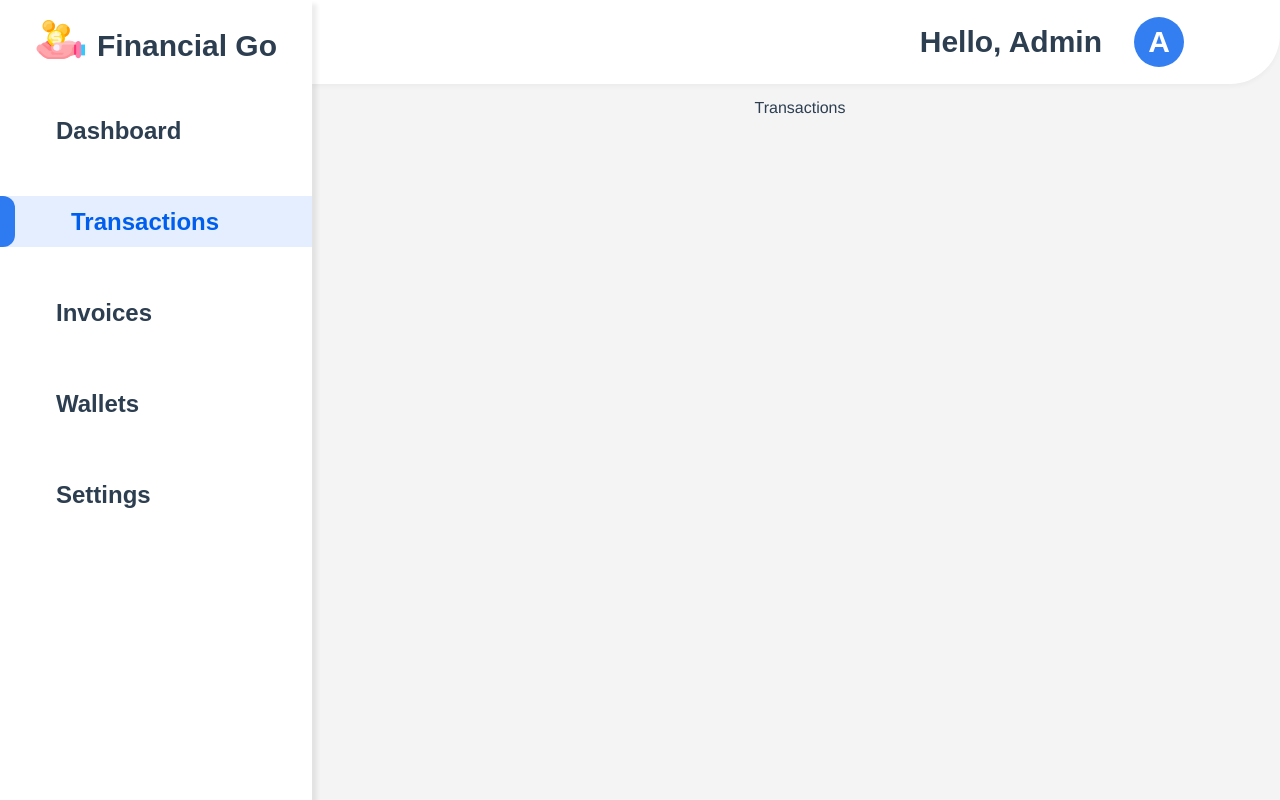
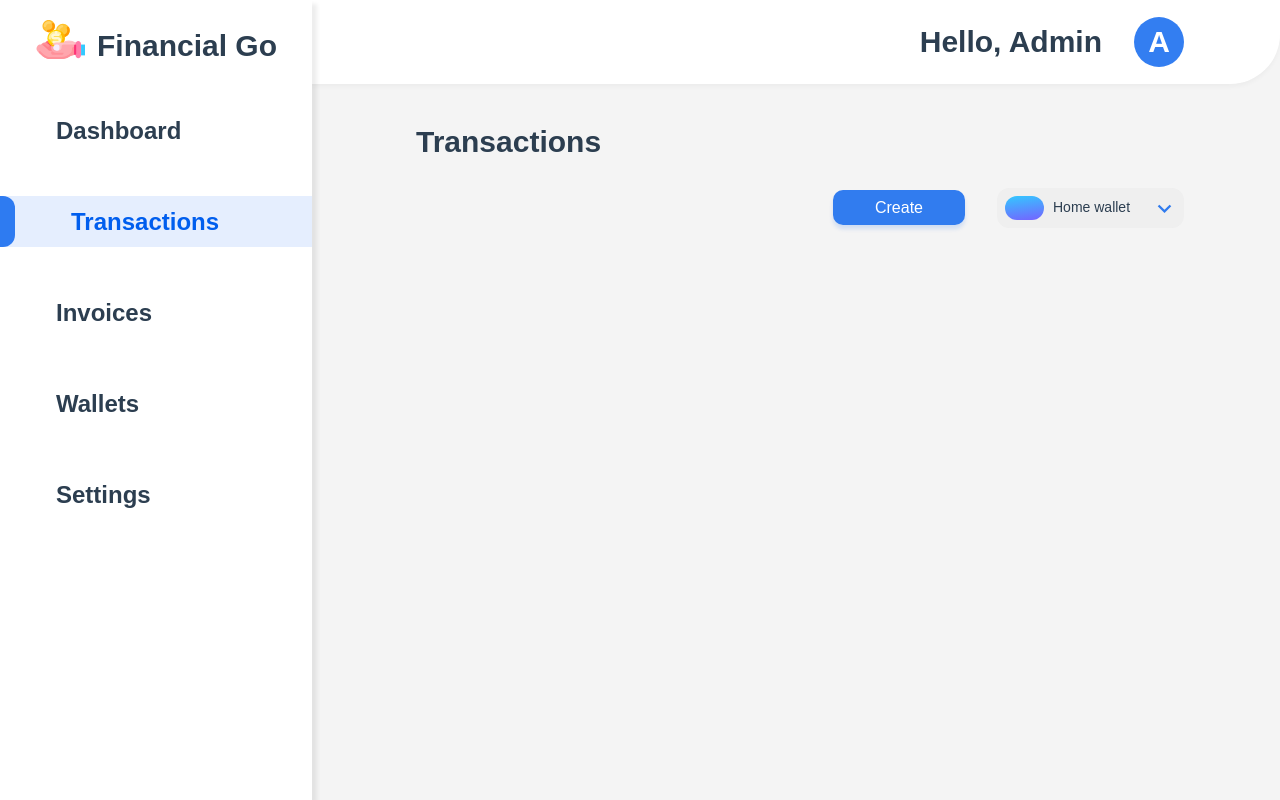
Before and after one commit to jvillegasd/financial-go, a Vue app in the folder client/: page /transactions in a window 1280 px wide. Built offline with nearby package versions, Linux system fonts and the light colour scheme; some icons are missing; a web font is replaced by a local one.

Commit message:
Transaction started

```diff
--- /dev/null
+++ b/client/src/components/Selectbox/SelectWallets.vue
@@ -0,0 +1,88 @@
+<template>
+  <div class="relative">
+    <div class=" mt-1 relative">
+
+      <div :class="['select-wallet-color', 'rounded-xl', 'absolute', 'flex', 'inset-y-0', 'items-center', 'left-2', 'top-2', 'pointer-events-none', walletCssClass]">
+      </div>
+
+      <select v-model="selected_option" class="truncate rounded-xl pl-14 select-wallet block appearance-none outline-none w-full font-medium rounded leading-tight">
+        <option
+          v-for="option in wallets"
+          v-bind:key="option.wallet_name"
+          v-bind:value="option.wallet_color"
+          class="truncate"
+        >
+          {{ option.wallet_name }}
+        </option>
+      </select>
+
+      <div class="absolute flex inset-y-0 items-center pr-3 right-0 pointer-events-none">
+        <svg width="15" height="9" viewBox="0 0 15 9" fill="none" xmlns="http://www.w3.org/2000/svg">
+          <path fill-rule="evenodd" clip-rule="evenodd" d="M12.6637 0.66375L7.5 5.81625L2.33625 0.66375L0.75 2.25L7.5 9L14.25 2.25L12.6637 0.66375Z" fill="#005EEE" fill-opacity="0.8"/>
+        </svg>
+      </div>
+
+    </div>
+  </div>
+</template>
+
+<script>
+export default {
+  name: "select-wallets",
+  data() {
+    return {
+      selected_option: null,
+      wallets: null
+    }
+  },
+  mounted() {
+   this.wallets = [
+      {
+        wallet_name: "Home wallet",
+        current_amount: "$ 25,000.00",
+        creation_date: "17-02-21",
+        wallet_color: "purple_blue"
+      },
+      {
+        wallet_name: "Netflix and more",
+        current_amount: "$ 100,000.00",
+        creation_date: "17-02-21",
+        wallet_color: "pink_blue"
+      },
+      {
+        wallet_name: "Work wallet",
+        current_amount: "$ 65,000.00",
+        creation_date: "18-02-21",
+        wallet_color: "dust_blue"
+      },
+      {
+        wallet_name: "League",
+        current_amount: "$ 100.00",
+        creation_date: "7-02-21",
+        wallet_color: "purple_red"
+      }
+    ];
+    this.selected_option = this.wallets[0].wallet_color;
+  },
+  computed: {
+    walletCssClass: function() {
+      if (this.selected_option) {
+        return `bg-grad-${this.selected_option}`;
+      }
+      return "bg-grad-purple_blue";
+    }
+  }
+}
+</script>
+
+<style scoped>
+  .select-wallet-color {
+    width: 39px;
+    height: 24px;
+  }
+  .select-wallet {
+    width: 187px;
+    height: 40px;
+    font-size: 14px;
+  }
+</style>
--- a/client/src/views/dashboard/Transactions.vue
+++ b/client/src/views/dashboard/Transactions.vue
@@ -1,12 +1,31 @@
 <template>
   <div>
-    Transactions
+    <h1 class="flex justify-start text-3xl font-bold ml-20 mt-7">Transactions</h1>
+
+    <div class="row flex justify-end mt-6 mr-20">
+       <BlueButton
+        class="create_transaction font-medium"
+        title="Create"
+        :width=132
+        :height=35
+        :fontSize=16
+        :marginTop=6
+      ></BlueButton>
+      <SelectWallets class="pl-8"></SelectWallets>
+    </div>
   </div>
 </template>
 
 <script>
+import BlueButton from '../../components/Buttons/Blue_btn.vue';
+import SelectWallets from '../../components/Selectbox/SelectWallets.vue';
+
 export default {
   name: 'Transactions',
+  components: {
+    BlueButton,
+    SelectWallets
+  },
   created() {
     this.$emit('selected-module', "transaction_module");
   }
@@ -14,5 +33,7 @@ export default {
 </script>
 
 <style scoped>
-
+  .create_transaction {
+    box-shadow: 0px 4px 4px 0px rgba(0, 94, 238, 0.15);
+  }
 </style>
```
